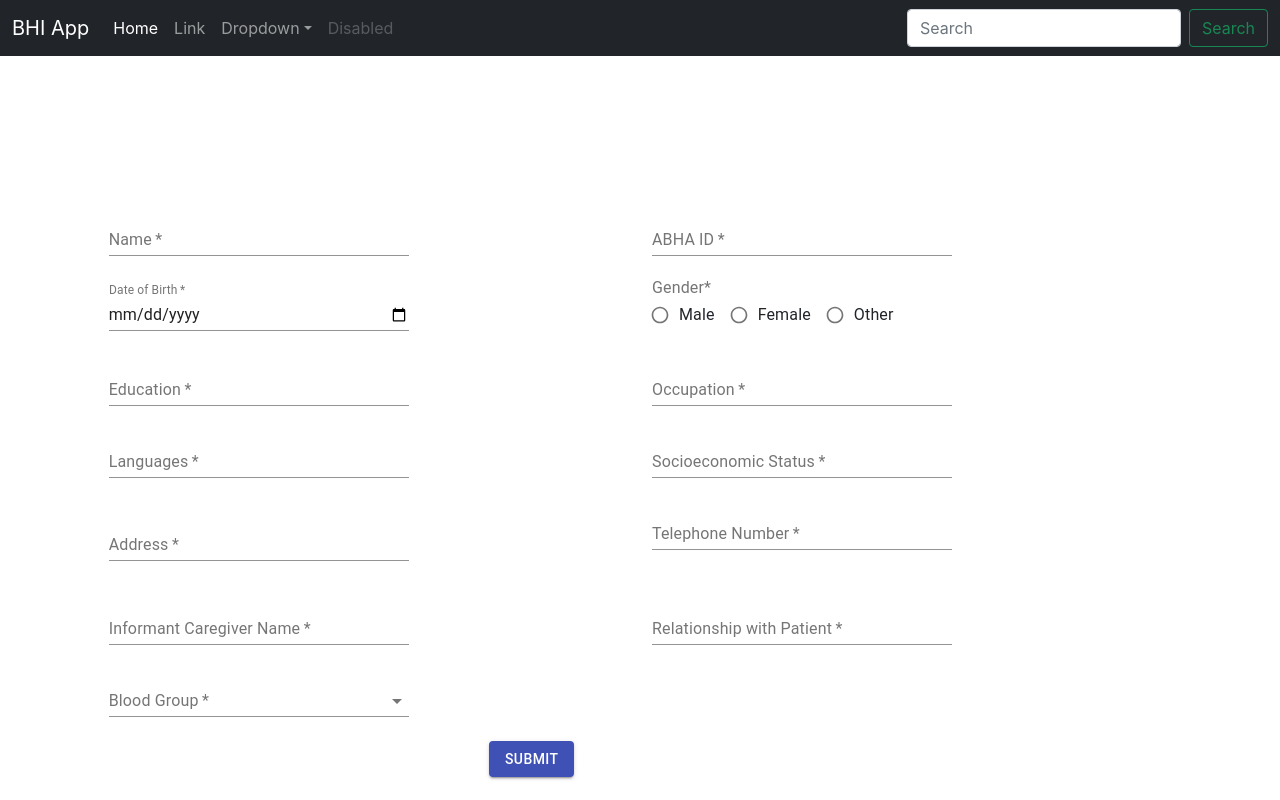
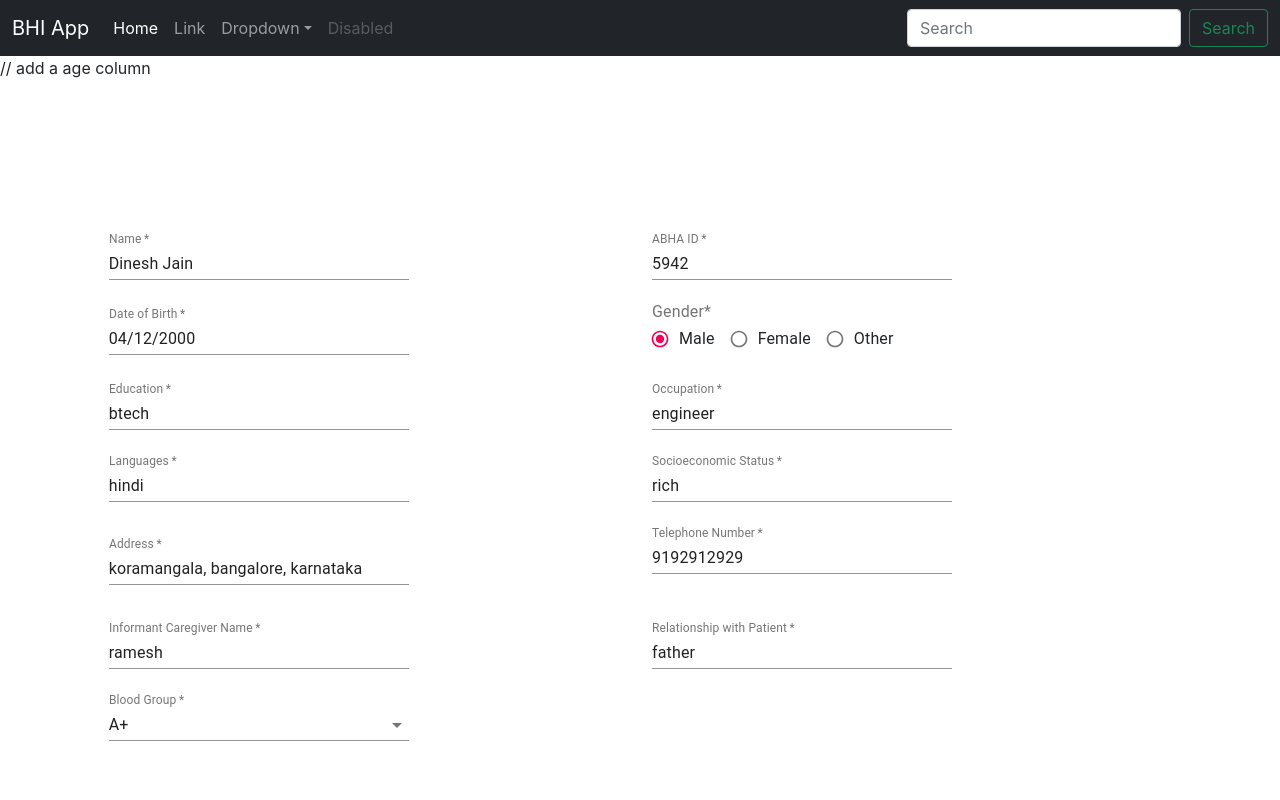
Before and after one commit to kskeshav/react-app, a React (Create React App) app: page / in a window 1280 px wide. Built offline with nearby package versions, Linux system fonts and the light colour scheme.

Commit message:
view patient details

```diff
--- a/src/App.js
+++ b/src/App.js
@@ -2,11 +2,29 @@
 import './App.css';
 import Navbar from './components/Navbar';
 import Patient_Details from './components/Patient_Details';
+
+const defaultValues = {
+  name: "Dinesh Jain",
+  abhaId: 5942,
+  dob: "2000-04-12",
+  gender: "male",
+  education: "btech",
+  occupation: "engineer",
+  language: "hindi",
+  socioEconomicStatus: "rich",
+  address: "koramangala, bangalore, karnataka",
+  phoneNo: 9192912929,
+  careGiverName: "ramesh",
+  relationshipWithPatient: "father",
+  bloodGroup: "A+",
+  // Consultation_List (List of Prior Consultation Ids)
+};
+
 function App() {
   return (
     <>
       <Navbar/>
-      <Patient_Details view={false}/>
+      <Patient_Details view={true} values = {defaultValues}/>
     </>
   );
 }
--- a/src/components/Patient_Details.js
+++ b/src/components/Patient_Details.js
@@ -1,4 +1,4 @@
-import React, { useState } from "react";
+import React, { useState, useEffect } from "react";
 import Grid from "@material-ui/core/Grid";
 import TextField from "@material-ui/core/TextField";
 import FormControlLabel from "@material-ui/core/FormControlLabel";
@@ -65,6 +65,11 @@ const Patient_Details = (props) => {
   const [formValues, setFormValues] = useState(defaultValues);
   const [success, setSuccess] = useState(0);
 
+  useEffect(() => {
+    // Update the document title using the browser API
+    props.view ? setFormValues(props.values) : setFormValues(defaultValues)
+  },[]);
+
   const handleInputChange = (e) => {
     const { name, value } = e.target;
     setFormValues({
@@ -113,6 +118,7 @@ const Patient_Details = (props) => {
 
   return (
     <fieldset disabled={props.view}>
+      // add a age column
       <form onSubmit={handleSubmit}>
         <Grid
           container
@@ -250,6 +256,7 @@ const Patient_Details = (props) => {
               label="Address"
               type="text"
               required
+              multiline
               style={{ width: 300 }}
               value={formValues.address}
               onChange={handleInputChange}
```
